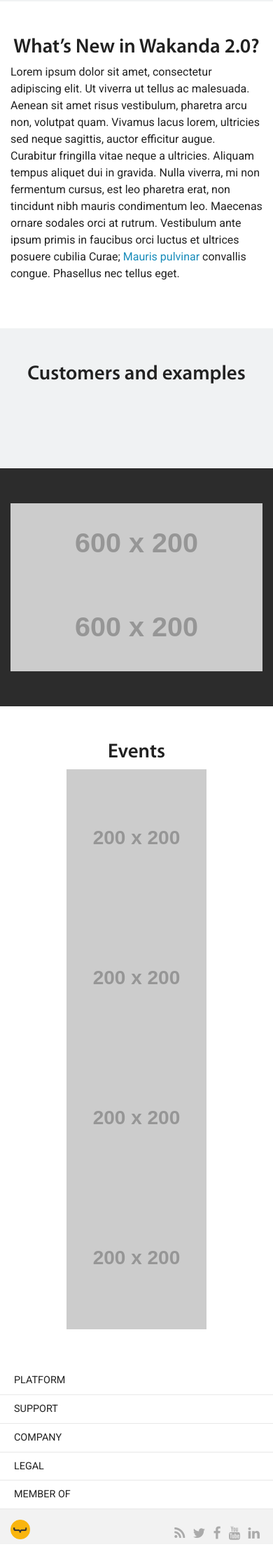
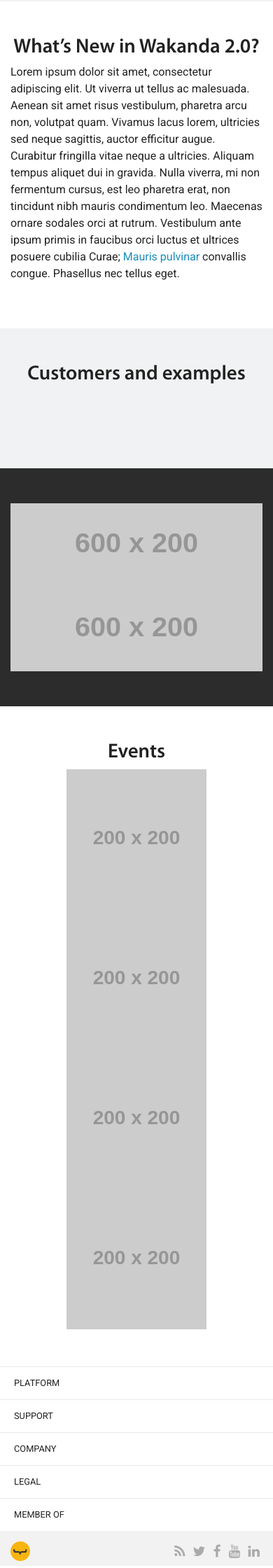
Before and after one commit to Slashtype/wakanda.io, a Jekyll site: the page built from index.html, in a window 390 px wide. Shown: the part 2741-4981 px from the top of the page at 70% size. Built offline with Jekyll 4.4.1, drawn with Linux system fonts in a browser that asks for light colours; nearby versions of some CDN libraries; before the commit the page ends 4950 px from its top, so only the background shows below that.

Commit message:
Improve footer style

```diff
--- a/css/main.scss
+++ b/css/main.scss
@@ -337,6 +337,8 @@
 
   	@media (max-width: 640px){
   		margin: 0;
+		font-weight: 400;
+		font-size: 0.8rem;
   	}
 	}
 	ul{
@@ -383,7 +385,7 @@
 		padding: 0;
 
 		@media (max-width: 640px){
-    	margin-top: 20px;
+
     }
 		@media (min-width: 992px){
     	margin-right: 70px;
@@ -418,7 +420,7 @@
 			> .card{
 		    background-color: transparent;
 		    border: none;
-		    border-bottom: 1px solid rgba(0, 0, 0, 0.09);
+		    border-top: 1px solid rgba(0, 0, 0, 0.09);
 		    border-radius: 0;
 		  }
 			.card-header{
@@ -428,7 +430,7 @@
 		    padding: 0;
 
 		    h3{
-		    	padding: 0.75rem 1.25rem;
+		    	padding: 1rem 1.25rem;
 		    }
 			}
 			.card-block{
```
